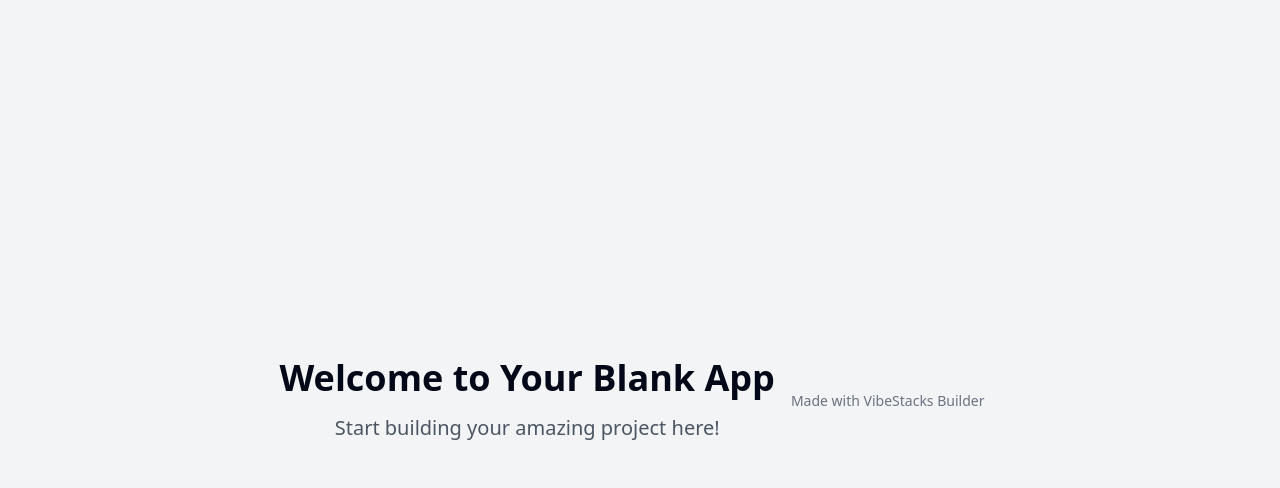
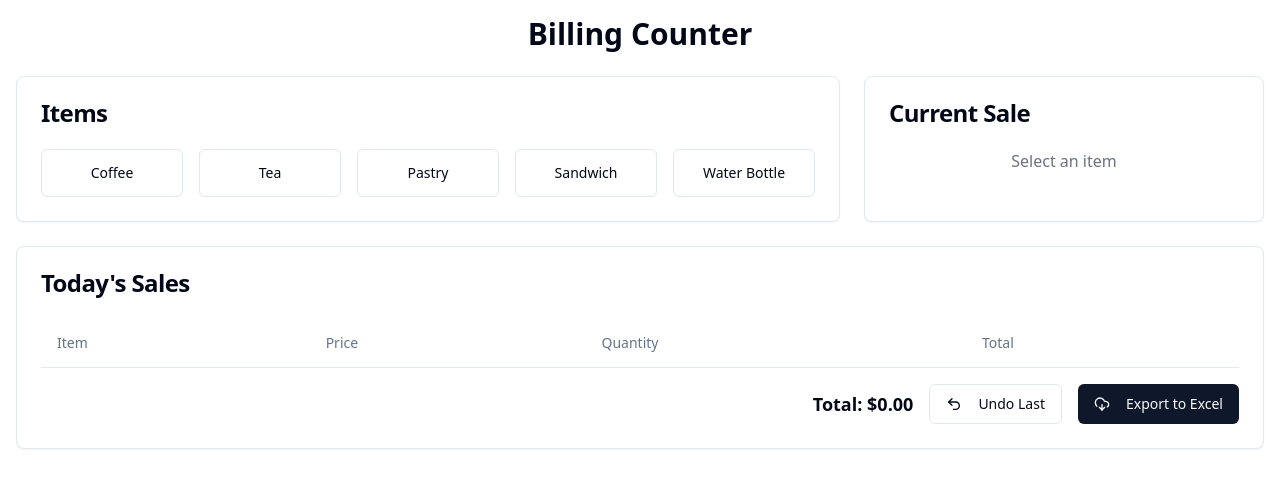
Before and after one commit to aldennoronhaschool-glitch/silly-parrot-glow, a React (Vite) app: page / in a window 1280 px wide. Shown: the top 488 px of the page. Built offline with nearby package versions, Linux system fonts and the light colour scheme.

Commit message:
[dyad] Created sales tracking website with item selection, quantity input, undo, and Excel export functionality. - wrote 1 file(s)

```diff
--- a/src/pages/Index.tsx
+++ b/src/pages/Index.tsx
@@ -1,17 +1,182 @@
-// Update this page (the content is just a fallback if you fail to update the page)
+"use client";
 
-import { MadeWithVibeStacks } from "@/components/made-with-vibestacks";
+import React, { useState, useEffect, useRef } from 'react';
+import { Button } from "@/components/ui/button";
+import { Input } from "@/components/ui/input";
+import { Card, CardContent, CardHeader, CardTitle } from "@/components/ui/card";
+import { Table, TableBody, TableCell, TableHead, TableRow, TableHeader } from "@/components/ui/table";
+import { DownloadCloud, Undo2 } from "lucide-react";
+import * as XLSX from 'xlsx';
+
+const items = [
+  { id: 1, name: "Coffee", price: 2.50 },
+  { id: 2, name: "Tea", price: 2.00 },
+  { id: 3, name: "Pastry", price: 3.00 },
+  { id: 4, name: "Sandwich", price: 5.50 },
+  { id: 5, name: "Water Bottle", price: 1.50 },
+];
 
 const Index = () => {
+  const [sales, setSales] = useState([]);
+  const [currentSale, setCurrentSale] = useState({ itemId: null, quantity: 1 });
+  const salesHistory = useRef([]);
+
+  useEffect(() => {
+    // Load sales from local storage if available
+    const storedSales = localStorage.getItem('billingCounterSales');
+    if (storedSales) {
+      setSales(JSON.parse(storedSales));
+    }
+  }, []);
+
+  useEffect(() => {
+    // Save sales to local storage whenever sales state changes
+    localStorage.setItem('billingCounterSales', JSON.stringify(sales));
+  }, [sales]);
+
+  const handleItemClick = (itemId) => {
+    setCurrentSale({ itemId, quantity: 1 });
+  };
+
+  const handleQuantityChange = (e) => {
+    const quantity = parseInt(e.target.value, 10);
+    if (!isNaN(quantity) && quantity > 0) {
+      setCurrentSale({ ...currentSale, quantity });
+    } else if (e.target.value === "") {
+      setCurrentSale({ ...currentSale, quantity: "" });
+    }
+  };
+
+  const addSale = () => {
+    if (currentSale.itemId !== null && currentSale.quantity !== "" && currentSale.quantity > 0) {
+      salesHistory.current.push([...sales]); // Save current state before making changes
+      const newItem = items.find(item => item.id === currentSale.itemId);
+      if (newItem) {
+        setSales(prevSales => [
+          ...prevSales,
+          {
+            id: Date.now(),
+            name: newItem.name,
+            price: newItem.price,
+            quantity: currentSale.quantity,
+            total: newItem.price * currentSale.quantity
+          }
+        ]);
+      }
+      setCurrentSale({ itemId: null, quantity: 1 });
+    }
+  };
+
+  const undoLastSale = () => {
+    if (salesHistory.current.length > 0) {
+      setSales(salesHistory.current.pop());
+    }
+  };
+
+  const exportToExcel = () => {
+    if (sales.length === 0) {
+      alert("No sales data to export.");
+      return;
+    }
+
+    const worksheet = XLSX.utils.json_to_sheet(sales);
+    const workbook = XLSX.utils.book_new();
+    XLSX.utils.book_append_sheet(workbook, worksheet, "Sales Data");
+
+    XLSX.writeFile(workbook, "sales_report.xlsx");
+  };
+
+  const totalAmount = sales.reduce((sum, sale) => sum + sale.total, 0);
+
   return (
-    <div className="min-h-screen flex items-center justify-center bg-gray-100">
-      <div className="text-center">
-        <h1 className="text-4xl font-bold mb-4">Welcome to Your Blank App</h1>
-        <p className="text-xl text-gray-600">
-          Start building your amazing project here!
-        </p>
+    <div className="container mx-auto p-4">
+      <h1 className="text-3xl font-bold mb-6 text-center">Billing Counter</h1>
+
+      <div className="grid grid-cols-1 md:grid-cols-3 gap-6 mb-6">
+        <Card className="md:col-span-2">
+          <CardHeader>
+            <CardTitle>Items</CardTitle>
+          </CardHeader>
+          <CardContent>
+            <div className="grid grid-cols-2 sm:grid-cols-3 md:grid-cols-4 lg:grid-cols-5 gap-4">
+              {items.map((item) => (
+                <Button
+                  key={item.id}
+                  variant="outline"
+                  onClick={() => handleItemClick(item.id)}
+                  className={`w-full justify-center h-12 ${currentSale.itemId === item.id ? 'bg-blue-500 text-white hover:bg-blue-600' : ''}`}
+                >
+                  {item.name}
+                </Button>
+              ))}
+            </div>
+          </CardContent>
+        </Card>
+
+        <Card>
+          <CardHeader>
+            <CardTitle>Current Sale</CardTitle>
+          </CardHeader>
+          <CardContent className="flex flex-col items-center space-y-4">
+            {currentSale.itemId && (
+              <>
+                <p className="text-lg font-semibold">
+                  {items.find(item => item.id === currentSale.itemId)?.name}
+                </p>
+                <Input
+                  type="number"
+                  min="1"
+                  value={currentSale.quantity === "" ? "" : currentSale.quantity}
+                  onChange={handleQuantityChange}
+                  placeholder="Quantity"
+                  className="text-center"
+                />
+                <Button onClick={addSale} className="w-full">Add to Sale</Button>
+              </>
+            )}
+            {!currentSale.itemId && <p className="text-gray-500">Select an item</p>}
+          </CardContent>
+        </Card>
       </div>
-      <MadeWithVibeStacks />
+
+      <Card className="mb-6">
+        <CardHeader>
+          <CardTitle>Today's Sales</CardTitle>
+        </CardHeader>
+        <CardContent>
+          <Table>
+            <TableHeader>
+              <TableRow>
+                <TableHead>Item</TableHead>
+                <TableHead>Price</TableHead>
+                <TableHead>Quantity</TableHead>
+                <TableHead>Total</TableHead>
+              </TableRow>
+            </TableHeader>
+            <TableBody>
+              {sales.map((sale) => (
+                <TableRow key={sale.id}>
+                  <TableCell>{sale.name}</TableCell>
+                  <TableCell>${sale.price.toFixed(2)}</TableCell>
+                  <TableCell>{sale.quantity}</TableCell>
+                  <TableCell>${sale.total.toFixed(2)}</TableCell>
+                </TableRow>
+              ))}
+            </TableBody>
+          </Table>
+          <div className="mt-4 flex justify-end items-center space-x-4">
+            <p className="text-lg font-bold">Total: ${totalAmount.toFixed(2)}</p>
+            <Button onClick={undoLastSale} variant="outline" className="space-x-2">
+              <Undo2 size={16} />
+              <span>Undo Last</span>
+            </Button>
+            <Button onClick={exportToExcel} className="space-x-2">
+              <DownloadCloud size={16} />
+              <span>Export to Excel</span>
+            </Button>
+          </div>
+        </CardContent>
+      </Card>
     </div>
   );
 };
```
